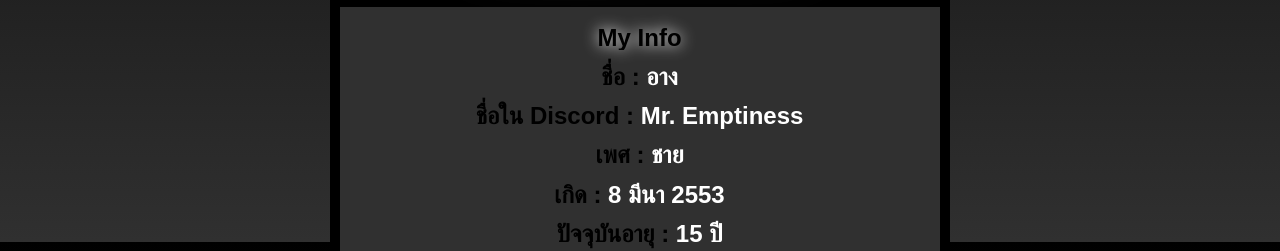
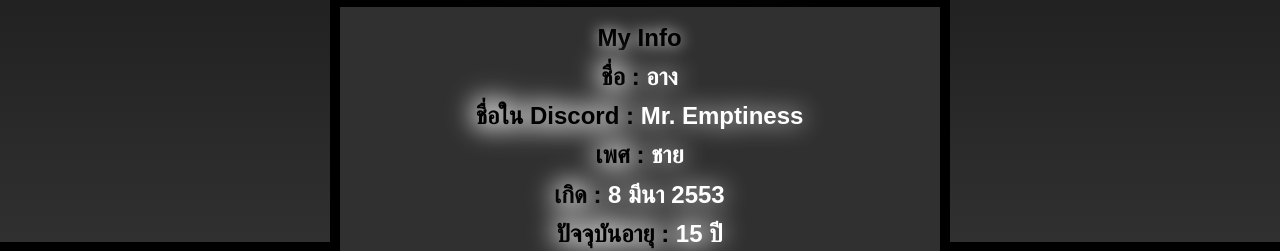
Before and after one commit to UnknownHat832553/My-Profile, a plain HTML site: page index.html in a window 1280 px wide. Shown: the part 558-809 px from the top of the page. Drawn offline with Linux system fonts and the light colour scheme.

Commit message:
Update style.css

```diff
--- a/style.css
+++ b/style.css
@@ -105,10 +105,12 @@ h1{
 .text-white{
     font-weight: bold;
     color: #fff;
+    filter: drop-shadow(0 0 .5em #ffffff);
     transform: scale(1.5);
 }
 
 .text-main{
+    filter: drop-shadow(0 0 .5em #ffffff);
     color: #000000;
     visibility: visible;
     transform: scale(1.5);
@@ -116,12 +118,14 @@ h1{
 }
 
 .white{
+
     font-weight: bold;
     color: #fff;
     transform: scale(1.5);
 }
 
 .Text-Hide{
+    filter: drop-shadow(0 0 .5em #858585);
     transition: all .2s ease;
     visibility: hidden;
     transform: scale(1.5);
@@ -150,7 +154,7 @@ h1{
 }
 
 .hover-name:hover::after {
-    content: "(mr_emptiness_from_darkness)";
+    content: "( mr_emptiness_from_darkness )";
     color: #ffcc00;
 }
 
```
